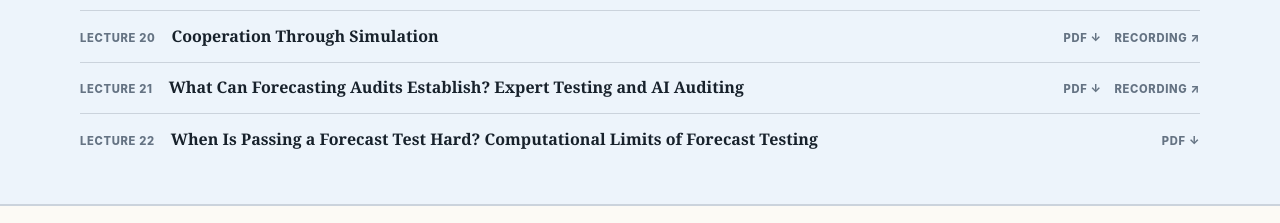
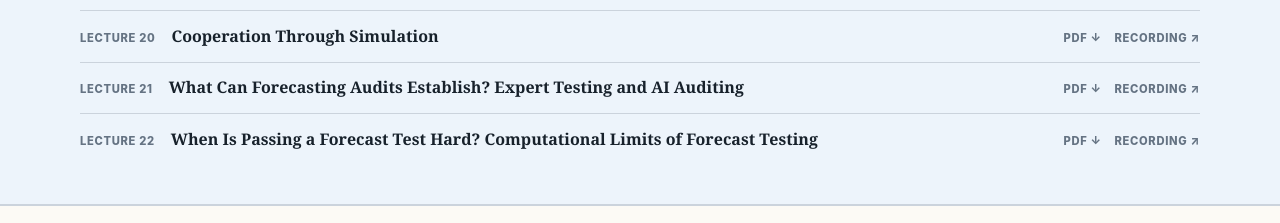
Before and after one commit to aaroth/cis-7000-ai-alignment, a plain HTML site: page docs/index.html in a window 1280 px wide. Shown: the part 6306-6529 px from the top of the page. Drawn offline with Linux system fonts and the light colour scheme.

Commit message:
Add lecture 22 recording

```diff
--- a/docs/index.html
+++ b/docs/index.html
@@ -571,6 +571,7 @@
                 <span>When Is Passing a Forecast Test Hard? Computational Limits of Forecast Testing</span>
                 <span class="lecture-actions">
                   <a class="lecture-format" href="slides/lecture-22-computational-limits-of-forecast-testing.pdf" download aria-label="Download Lecture 22 When Is Passing a Forecast Test Hard slides">PDF <span aria-hidden="true">↓</span></a>
+                  <a class="lecture-format" href="https://youtu.be/vQzLxU7LGTY" target="_blank" rel="noopener noreferrer" aria-label="Watch the Lecture 22 recording on YouTube">Recording <span aria-hidden="true">↗</span></a>
                 </span>
               </li>
             </ul>
```
